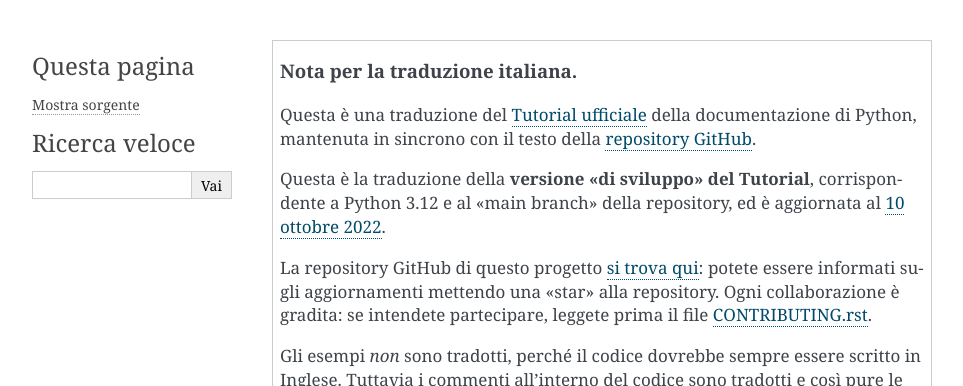
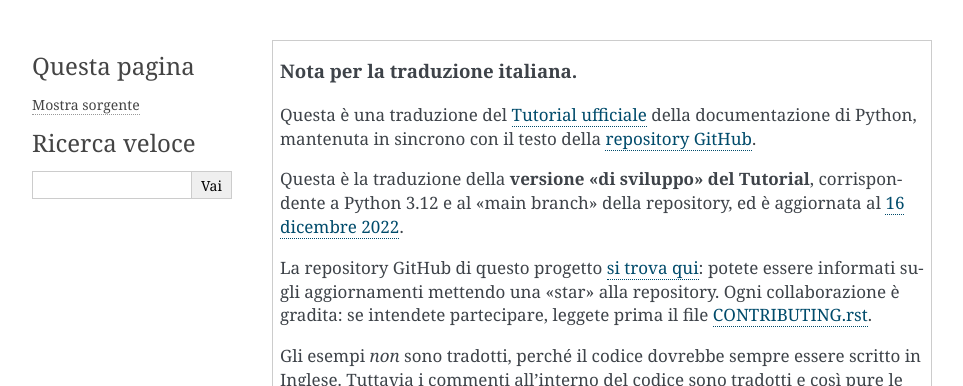
Before and after one commit to ricpol/pytutorial-it, a Sphinx documentation site: the page built from tutorial/source/appetite.rst, in a window 1280 px wide and 900 px high. Shown: the top 386 px of the window, without its empty margins (148-1111 px from the left). Built offline with Sphinx 7.4.7, drawn with Linux system fonts in a browser that asks for light colours.

Commit message:
sync up to commit 2cd5146

```diff
--- a/tutorial/source/appetite.rst
+++ b/tutorial/source/appetite.rst
@@ -9,7 +9,7 @@
     Questa è la traduzione della **versione "di sviluppo" del Tutorial**,
     corrispondente a Python 3.12 e al "main branch" della repository,
     ed è aggiornata al
-    `10 ottobre 2022 <https://github.com/python/cpython/commits/main/Doc/tutorial>`_.
+    `16 dicembre 2022 <https://github.com/python/cpython/commits/main/Doc/tutorial>`_.
 
     La repository GitHub di questo progetto
     `si trova qui <https://github.com/ricpol/pytutorial-it>`_:
--- a/tutorial/source/classes.rst
+++ b/tutorial/source/classes.rst
@@ -139,7 +139,7 @@ o quattro *scope* annidati, i cui *namespace* sono direttamente accessibili:
   che contiene i nomi predefiniti.
 
 Se un nome è dichiarato *global*, allora tutti i riferimenti a questo puntano
-direttamente allo *scope* intermedio che contiene i nomi globali del moduli.
+direttamente al penultimo *scope*, che contiene i nomi globali del moduli.
 Per ri-collegare variabili che si trovano fuori dallo *scope* più interno,
 potete usare l'istruzione :keyword:`nonlocal`. Se dichiarata *nonlocal*, una
 variabile è di sola lettura: tentare di scrivere in questa variabile non farà
--- a/tutorial/source/controlflow.rst
+++ b/tutorial/source/controlflow.rst
@@ -859,8 +859,9 @@ Tuttavia, se usiamo il segno ``/`` per specificare i parametri solo
 posizionali, allora diventa possibile usare ``name`` come parametro
 posizionale e allo stesso tempo mettere ``'name'`` tra gli argomenti keyword::
 
-    def foo(name, /, **kwds):
-        return 'name' in kwds
+    >>> def foo(name, /, **kwds):
+    ...     return 'name' in kwds
+    ...
     >>> foo(1, **{'name': 2})
     True
 
--- a/tutorial/source/datastructures.rst
+++ b/tutorial/source/datastructures.rst
@@ -115,7 +115,7 @@ Un esempio che utilizza molti metodi delle liste::
 
 Avrete notato che i metodi come ``insert``, ``remove`` o ``sort``, che
 modificano soltanto la lista, non hanno valore di ritorno -- ovvero,
-restituiscono il ``None`` di default. [1]_  Questo è un principio di design
+restituiscono il ``None`` di default. [#]_  Questo è un principio di design
 che vale per tutte le strutture-dati mutabili in Python.
 
 Un'altra cosa da osservare è che non tutti i dati possono essere ordinati o
@@ -733,6 +733,6 @@ non fornisce un ordinamento arbitrario, ma emette invece un'eccezione
 
    .. rubric:: Note
 
-.. [1] Altri linguaggi preferiscono restituire l'oggetto mutato, cosa che
+.. [#] Altri linguaggi preferiscono restituire l'oggetto mutato, cosa che
    consente il concatenamento dei metodi, per esempio
    ``d->insert("a")->remove("b")->sort();``.
--- a/tutorial/source/interpreter.rst
+++ b/tutorial/source/interpreter.rst
@@ -54,7 +54,7 @@ Un altro modo di avviare l'interprete è ``python -c command [arg] ...``, che
 esegue l'istruzione (o le istruzioni) in *command*, analogamente all'opzione
 :option:`-c` della shell. Siccome le istruzioni Python di solito comprendono
 spazi o altri caratteri speciali della shell, è consigliabile racchiudere
-*command* tra apici singoli.
+*command* tra apici.
 
 Alcuni moduli Python possono essere eseguiti come script. Si possono invocare
 con ``python -m module [arg] ...``, che esegue il file *module* come se ne
```
